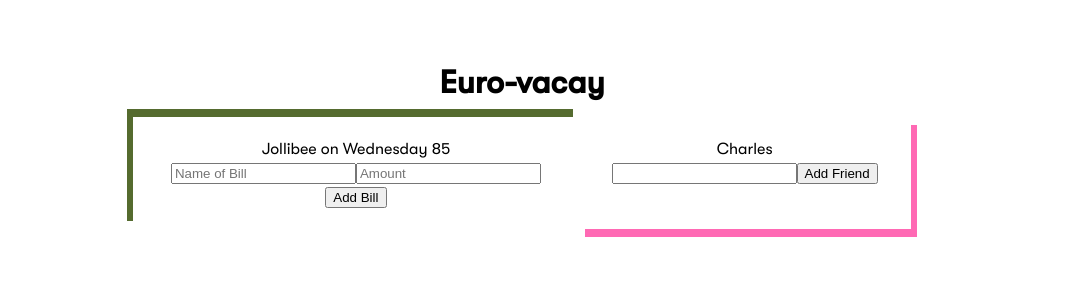
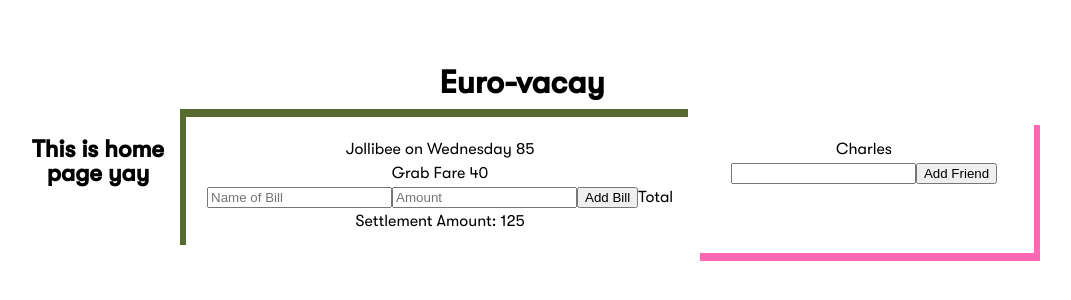
Before and after one commit to rachellesg/splitwise, a React (Create React App) app: page / in a window 1280 px wide. Shown: the top 300 px of the page, without its empty margins (118-1189 px from the left). Built offline with nearby package versions, Linux system fonts and the light colour scheme.

Commit message:
fix: reset bills + friends to home
restructured too early, finish proper function first before restructring

```diff
--- a/src/pages/Home/index.jsx
+++ b/src/pages/Home/index.jsx
@@ -1,13 +1,73 @@
-import Friends from "../../components/Friends";
-import Bills from "../../components/Bills";
+import { useState, useRef, useEffect } from "react";
+
+import BillsList from "../../components/Bills/List";
+import FriendsList from "../../components/Friends/List";
 
 import styled from "styled-components";
 
 function Home() {
+  const [bills, setBill] = useState([
+    { name: "Jollibee on Wednesday", amount: 85 },
+    { name: "Grab Fare", amount: 40 },
+  ]);
+  const billRef = useRef();
+  const billNameRef = useRef();
+
+  const [friends, setFriendsList] = useState([
+    { owner: "Rachelle", name: "Charles" },
+  ]);
+  const friendsRef = useRef();
+
+  const handleAddBill = (e) => {
+    const billName = billNameRef.current.value;
+    const bill = billRef.current.value;
+    if (bill === "") return null;
+    console.log(billName, bill);
+    setBill((prevList) => {
+      return [...prevList, { name: billName, amount: bill }];
+    });
+    billNameRef.current.value = null;
+    billRef.current.value = null;
+  };
+
+  const handleAddFriend = (e) => {
+    const name = friendsRef.current.value;
+    if (name === "") return null;
+    setFriendsList((prevList) => {
+      return [...prevList, { owner: "Rachelle", name: name }];
+    });
+    friendsRef.current.value = null;
+  };
+
+  const totalBills = bills.reduce((totalBillsAmount, bill) => {
+    console.log(`Total: ${totalBillsAmount}`);
+    console.log(`Item: ${bill.amount}`);
+    return totalBillsAmount + bill.amount;
+  }, 0);
+
+  // useEffect(() => {
+  //   const storedFriendsList = JSON.parse(localStorage.getItem("Friends"));
+  //   if (storedFriendsList) setFriendsList(storedFriendsList);
+  // }, []);
+
+  // useEffect(() => {
+  //   localStorage.setItem("Friends", JSON.stringify(friends));
+  // }, [friends]);
   return (
     <ContentWrapper>
-      <Bills />
-      <Friends />
+      <h1>This is home page yay</h1>
+      <BillWrapper>
+        <BillsList bills={bills} />
+        <input ref={billNameRef} type="text" placeholder="Name of Bill" />
+        <input ref={billRef} type="number" placeholder="Amount" />
+        <button onClick={handleAddBill}>Add Bill</button>
+        Total Settlement Amount: {totalBills}
+      </BillWrapper>
+      <FriendsWrapper>
+        <FriendsList friends={friends} />
+        <input ref={friendsRef} type="text" />
+        <button onClick={handleAddFriend}>Add Friend</button>
+      </FriendsWrapper>
     </ContentWrapper>
   );
 }
@@ -18,3 +78,15 @@ const ContentWrapper = styled.section`
   display: inline-flex;
   justify-content: space-between;
 `;
+
+const BillWrapper = styled.div`
+  padding: 20px;
+  box-shadow: -6px -8px 0 0 darkolivegreen;
+`;
+
+const FriendsWrapper = styled.div`
+  width: 40%;
+  max-width: 300px;
+  padding: 20px;
+  box-shadow: 6px 8px hotpink;
+`;
```
